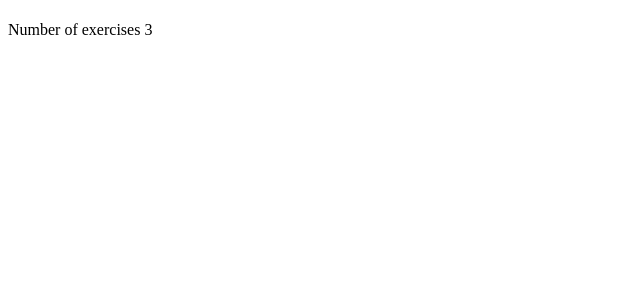
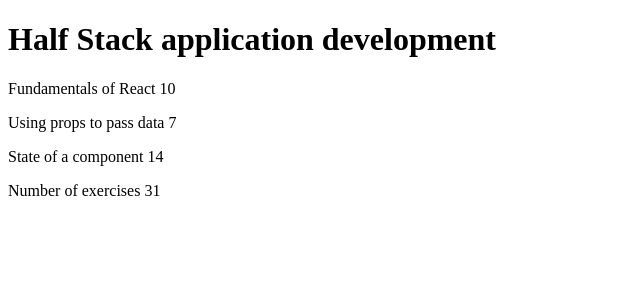
Before and after one commit to SyedKhawarAli/FullStackOpen2023, a React (Create React App) app in the folder part1/courseinfo/: page / in a window 1280 px wide. Shown: the top 300 px of the page, without its empty margins (0-640 px from the left). Built offline with nearby package versions, Linux system fonts and the light colour scheme.

Commit message:
1.2: course information, step2 Fixed

```diff
--- a/part1/courseinfo/src/App.js
+++ b/part1/courseinfo/src/App.js
@@ -4,24 +4,26 @@ const Header = (props) => {
   )
 }
 
-const Part = ({part, exercise}) => {
-  <p>
-    {part} {exercise}
-  </p>
+const Part = (props) => {
+  return (
+    <p>
+      {props.part} {props.exercise}
+    </p>
+  )
 }
 
-const Content = ({p1, ex1, p2, ex2, p3, ex3}) => {
+const Content = (props) => {
   return (
     <>
-      <Part p1 ex1 />
-      <Part p2 ex3 />
-      <Part p3 ex3 />
+      <Part part={props.part1} exercise={props.exercises1} />
+      <Part part={props.part2} exercise={props.exercises2} />
+      <Part part={props.part3} exercise={props.exercises3} />
     </>
   )
 }
 
-const Total = ({ exercises1, exercises2, exercises3}) => {
-  return <p>Number of exercises {exercises1 + exercises2 + exercises3}</p>
+const Total = (props) => {
+  return <p>Number of exercises {props.exercises1 + props.exercises2 + props.exercises3}</p>
 }
 
 const App = () => {
@@ -31,12 +33,12 @@ const App = () => {
   const part2 = 'Using props to pass data'
   const exercises2 = 7
   const part3 = 'State of a component'
-  const exercises3 = 1
+  const exercises3 = 14
   return (
     <div>
-      <Header course />
-      <Content p1={part1} p2={part2} p3={part3} ex1={exercises1} ex2={exercises2} ex3={exercises3} />
-      <Total exercises1 exercises2 exercises3 />
+      <Header course={course} />
+      <Content part1={part1} part2={part2} part3={part3} exercises1={exercises1} exercises2={exercises2} exercises3={exercises3} />
+      <Total exercises1={exercises1} exercises2={exercises2} exercises3={exercises3} />
     </div>
   )
 
```
